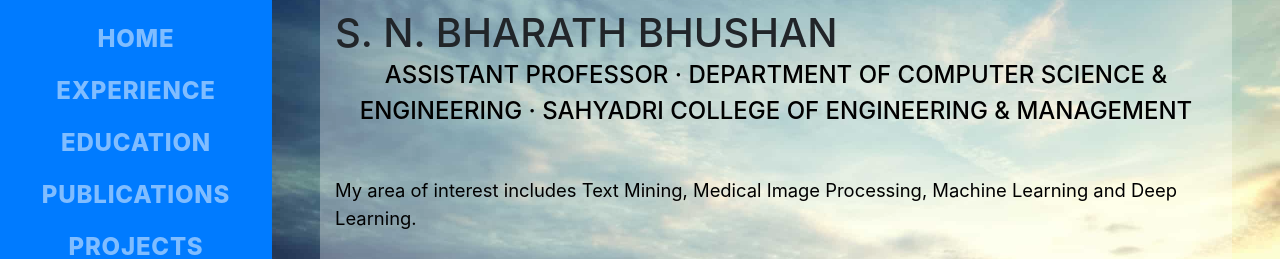
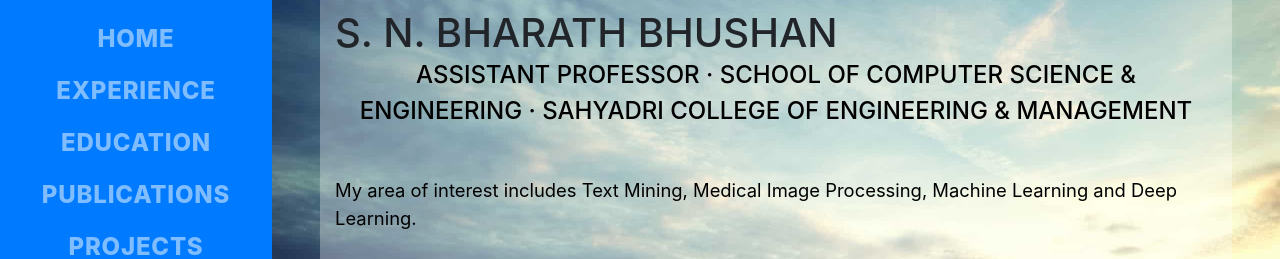
Before and after one commit to snBharathbhushan/MyPortal, a website with bundled scripts: page index.html in a window 1280 px wide. Shown: the part 227-486 px from the top of the page. Built offline with nearby package versions, Linux system fonts and the light colour scheme; a web font is replaced by a local one.

Commit message:
Update index.html

```diff
--- a/index.html
+++ b/index.html
@@ -87,7 +87,7 @@
           <h1 class="mb-0">S. N. Bharath Bhushan
             <span class="text-primary"></span>
           </h1>
-          <div class="subheading mb-5" style="color: black; text-align: center"><span>Assistant Professor · </span><span>Department of Computer Science & Engineering · </span><span>Sahyadri College of Engineering & Management</span>
+          <div class="subheading mb-5" style="color: black; text-align: center"><span>Assistant Professor · </span><span>School of Computer Science & Engineering · </span><span>Sahyadri College of Engineering & Management</span>
           </div>
           <p class="lead mb-5" style="color: black;">My area of interest includes Text Mining, Medical Image Processing, Machine Learning and Deep Learning.</p>
           <div class="social-icons">
```
